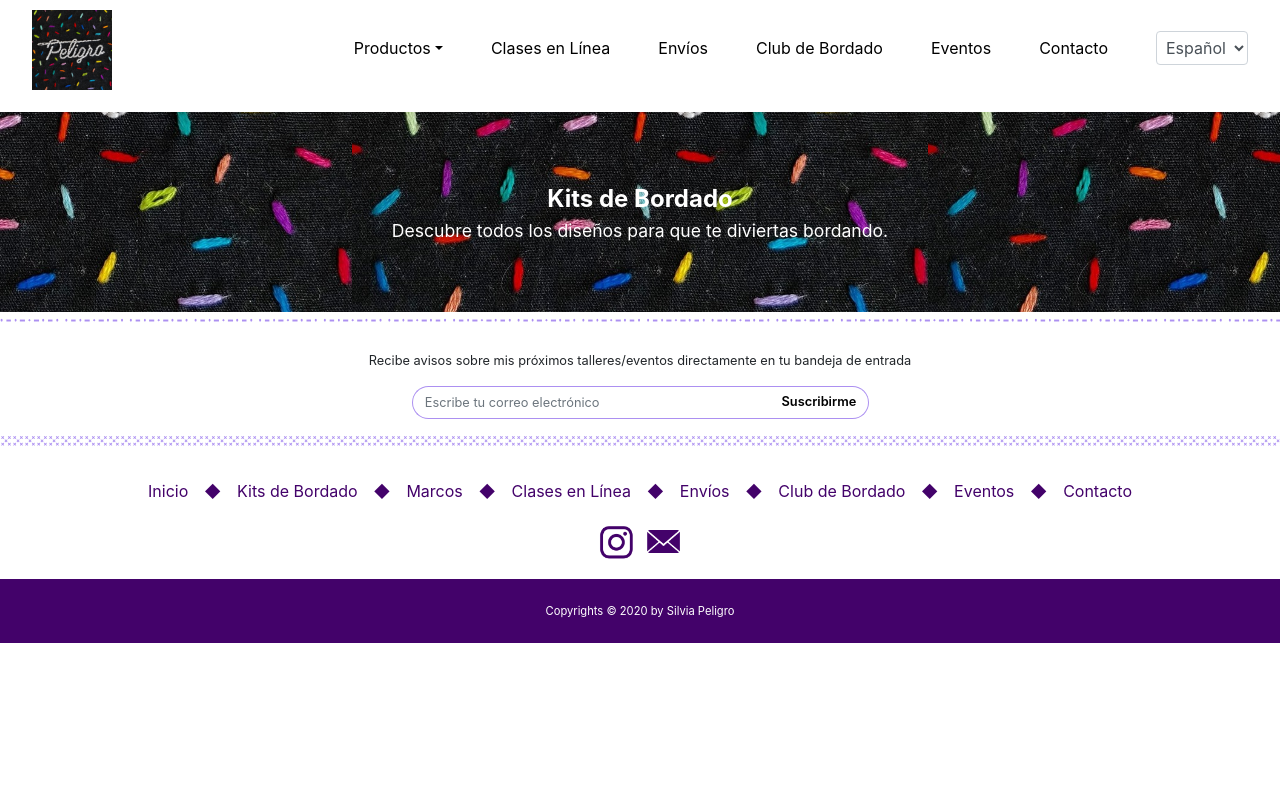
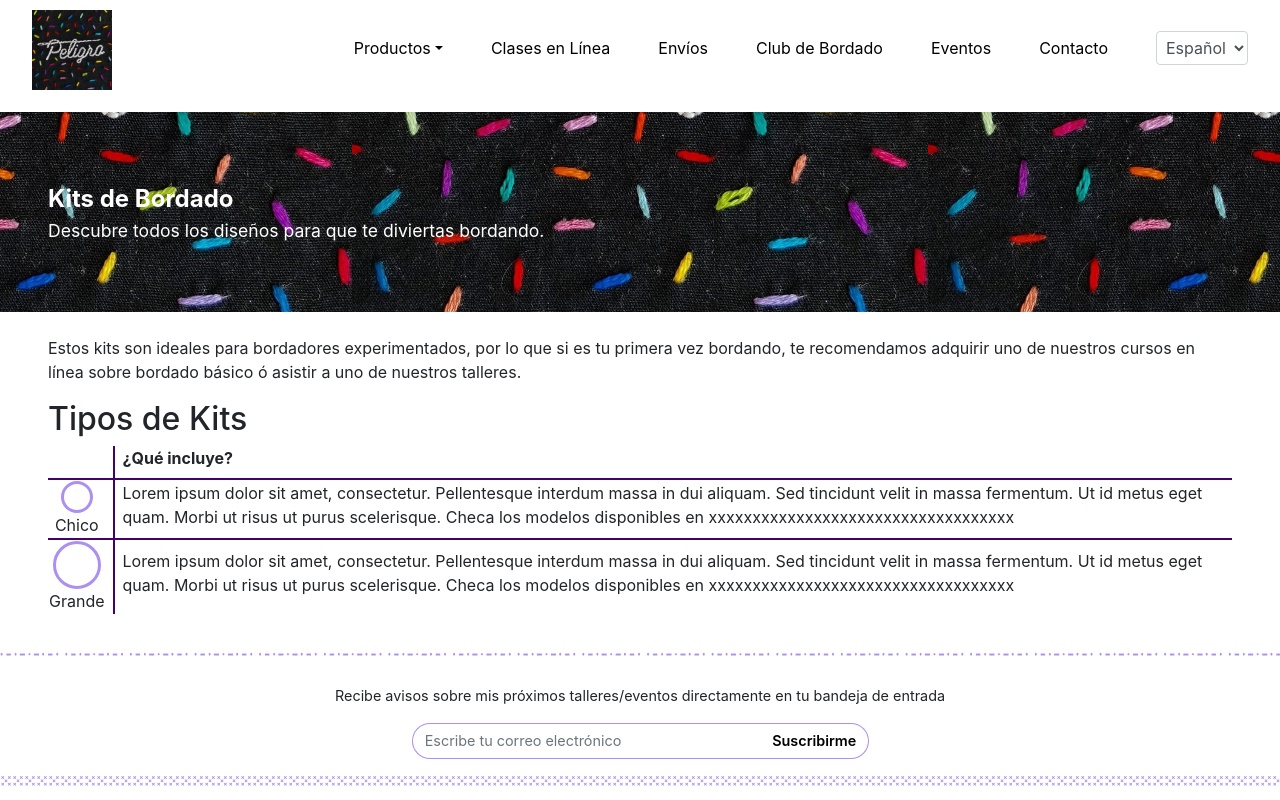
Before and after one commit to G4br13l4/silvia-peligro, a React (Create React App) app: page /products/kits in a window 1280 px wide. Shown: the top 800 px of the page. Built offline with nearby package versions, Linux system fonts and the light colour scheme; what redux-immutable-state-invariant would draw is missing.

Commit message:
Add table to Kits Page

```diff
--- a/src/components/HomePage/MainBanner.scss
+++ b/src/components/HomePage/MainBanner.scss
@@ -14,7 +14,7 @@
 
     &__txtBox {
         height: fit-content;
-        padding: .8rem;
+        padding: 1rem 1.5rem;
 
         .title {
             margin: 0;
@@ -23,7 +23,7 @@
         }
 
         .paragraph {
-            font-size: 0.8rem;
+            font-size: 0.9rem;
             line-height: 1.1rem;
             margin: .2rem 0 .5rem 0;
         }
--- a/src/components/Products/KitsPage/KitsPage.js
+++ b/src/components/Products/KitsPage/KitsPage.js
@@ -12,6 +12,42 @@ const KitsPage = props => {
             <h1>Kits de Bordado</h1>
             <span>Descubre todos los diseños para que te diviertas bordando.</span>
           </header>
+          <div className="kits-section__content">
+            <p>
+              Estos kits son ideales para bordadores experimentados, por lo que si es tu primera vez bordando,  te recomendamos adquirir uno de nuestros cursos en línea sobre bordado básico ó asistir a uno de nuestros talleres.
+            </p>
+            <h2>Tipos de Kits</h2>
+            <table>
+              <thead>
+                <tr>
+                  <th></th>
+                  <th>¿Qué incluye?</th>
+                </tr>
+              </thead>
+              <tbody>
+                <tr className="table-row">
+                  <td className="title small"><span>Chico</span></td>
+                  <td className="content">Lorem ipsum dolor sit amet, consectetur.
+                  Pellentesque interdum massa in dui aliquam.
+                  Sed tincidunt velit in massa fermentum.
+                  Ut id metus eget quam.
+                  Morbi ut risus ut purus scelerisque.
+                  Checa los modelos disponibles en xxxxxxxxxxxxxxxxxxxxxxxxxxxxxxxxxxx
+                  </td>
+                </tr>
+                <tr className="table-row">
+                  <td className="title large"><span>Grande</span></td>
+                  <td className="content">Lorem ipsum dolor sit amet, consectetur.
+                  Pellentesque interdum massa in dui aliquam.
+                  Sed tincidunt velit in massa fermentum.
+                  Ut id metus eget quam.
+                  Morbi ut risus ut purus scelerisque.
+                  Checa los modelos disponibles en xxxxxxxxxxxxxxxxxxxxxxxxxxxxxxxxxxx
+                  </td>
+                </tr>
+              </tbody>
+            </table>
+          </div>
         <Footer />
       </section>
     );
--- a/src/components/Products/KitsPage/KitsPage.scss
+++ b/src/components/Products/KitsPage/KitsPage.scss
@@ -10,25 +10,82 @@
         min-height: 162px;
         width: 100vw;
         display: flex;
-        flex-wrap: wrap;
+        flex-direction: column;
         justify-content: center;
-        align-content: center;
+        align-items: center;
+        color: white;
 
-        h1 {
-            color: white;
-            @include font-title;
-            width: 100vw;
-            text-align: center;
-        }
+        h1 { @include font-title }
 
         span {
-            color: white;
+            @include font-subTitle;
             display: inline-block;
             padding: 0 2rem;
-            width: 100vw;
             text-align: center;
-            @include font-subTitle;
             line-height: 1;
         }
     }
+
+    &__content {
+        width: 100vw;
+        padding: 1.5rem 1.5rem 2rem;
+
+        table {
+            th:last-child,
+            td.content {
+                padding: 0 .5rem .5rem;
+                word-break: break-word;
+                border-left: solid 2px $purple;
+            }
+
+            td.title {
+                padding-right: .5rem;
+            }
+
+            .table-row {
+                border-top: solid 2px $purple;
+            }
+
+            span {
+                display: inline-block;
+                width: 100%;
+                text-align: center;
+                font-size: 1rem;
+            }
+
+            span::before {
+                content: '';
+                display: block;
+                border-color: $light-purple;
+                border-style: solid;
+                border-width: .2rem;
+                height: 2rem;
+                width: 2rem;
+                margin: 0 auto;
+                border-radius: 50%;
+            }
+
+            td.large span::before {
+                height: 3rem;
+                width: 3rem;
+            }
+
+        }
+
+    }
 }
+
+@media (min-width: $laptop) {
+    .kits-section {
+        header {
+            align-items: flex-start;
+            padding: 0 3rem;
+
+            span { padding: 0 }
+        }
+
+        &__content {
+            padding: 1.5rem 3rem 2rem;
+        }
+    }
+}
--- a/src/components/common/Footer/Footer.scss
+++ b/src/components/common/Footer/Footer.scss
@@ -40,7 +40,7 @@ $xl-devices: 75em;  /* Extra large devices (large laptops and desktops, 1200px a
         margin: 0 auto 1rem;
         p {
             text-align: center;
-            font-size: 0.8rem;
+            font-size: 0.9rem;
         }
 
         .custom-input {
@@ -53,7 +53,7 @@ $xl-devices: 75em;  /* Extra large devices (large laptops and desktops, 1200px a
             border-radius: 35px 0 0 35px;
             border-color: $light-purple;
             border-right: none;
-            font-size: 0.8rem;
+            font-size: 0.9rem;
         }
 
         .btn {
@@ -63,7 +63,7 @@ $xl-devices: 75em;  /* Extra large devices (large laptops and desktops, 1200px a
             border-color: $light-purple;
             border-left: none;
             border-radius: 0 35px 35px 0 !important;
-            font-size: 0.8rem;
+            font-size: 0.9rem;
             font-weight: 600;
         }
     }
@@ -98,7 +98,7 @@ $xl-devices: 75em;  /* Extra large devices (large laptops and desktops, 1200px a
         align-items: center;
         .date {
             color: white;
-            font-size: 0.7rem
+            font-size: 0.8rem
         }
     }
 }
--- a/src/constants.scss
+++ b/src/constants.scss
@@ -24,7 +24,7 @@ $light-grey: #495057;
 //Common styles
 @mixin btn {
     padding: .3rem 2.5rem;
-    font-size: 0.8rem;
+    font-size: 0.9rem;
     border: none;
     border-radius: 3px;
 }
```
